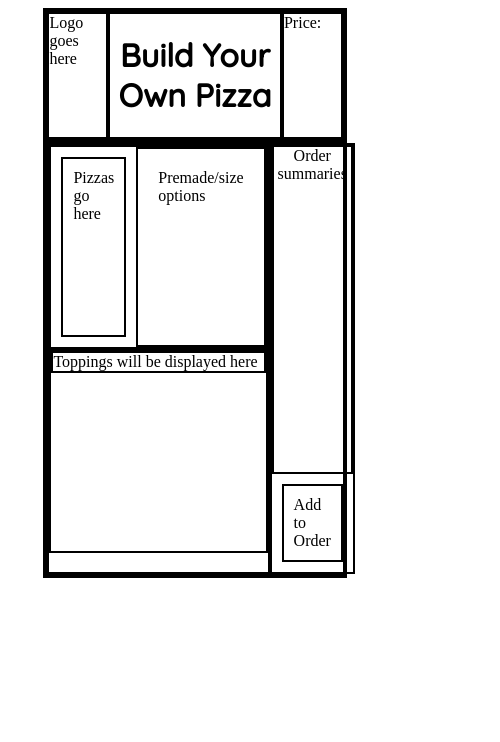
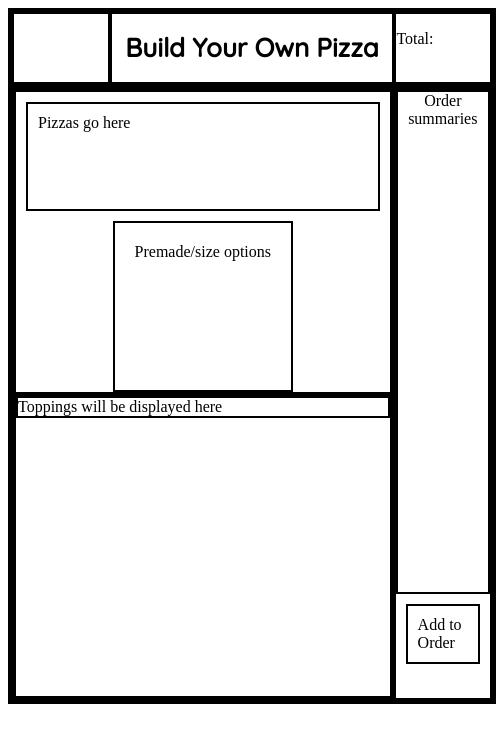
Before and after one commit to csanders97/Something, a plain HTML site: page Last Slice of Pizza/index.html in a window 390 px wide. Shown: the whole page, 500 px wide, since content can reach past the window. Drawn offline with Linux system fonts and the light colour scheme.

Commit message:
Flex styling done until we actually start entering in content

```diff
--- a/Last Slice of Pizza/index.html
+++ b/Last Slice of Pizza/index.html
@@ -8,13 +8,13 @@
         <div class="container item">
             <div class="header item">
                 <div class="logo item">
-                    Logo goes here
+
                 </div>
                 <div class="title item">
                     <h1>Build Your Own Pizza</h1>
                 </div>
                 <div class="price item">
-                    Price:
+                    <p>Total:</p>
                 </div>
             </div>
             <div class="main-content item">
@@ -43,5 +43,6 @@
                 </div>
             </div>
         </div>
+        <script src="script.js"></script>
     </body>
 </html>
--- a/Last Slice of Pizza/style.css
+++ b/Last Slice of Pizza/style.css
@@ -42,7 +42,7 @@
 .pizza-upper {
     display: flex;
     flex-direction: row;
-    height: 200px;
+    height: 300px;
 }
 
 .pizza-image {
@@ -58,7 +58,7 @@
 }
 
 .pizza-lower {
-    height: 200px;
+    height: 300px;
 }
 
 .summary-content {
@@ -69,10 +69,29 @@
 
 .order-summary {
     text-align: center;
-    height: 325px;
+    height: 500px;
 }
 
 .order-submit {
     padding: 10px;
     margin: 10px;
 }
+
+@media all and (max-width: 750px) {
+    .container {
+        width: 100%;
+    }
+
+    .pizza-upper {
+        flex-direction: column;
+    }
+}
+
+@media all and (max-width: 575px) {
+    html {
+        min-width: 500px;
+    }
+    .title {
+        font-size: 13px;
+    }
+}
```
Also changed, not shown: Last Slice of Pizza/script.js (added).
